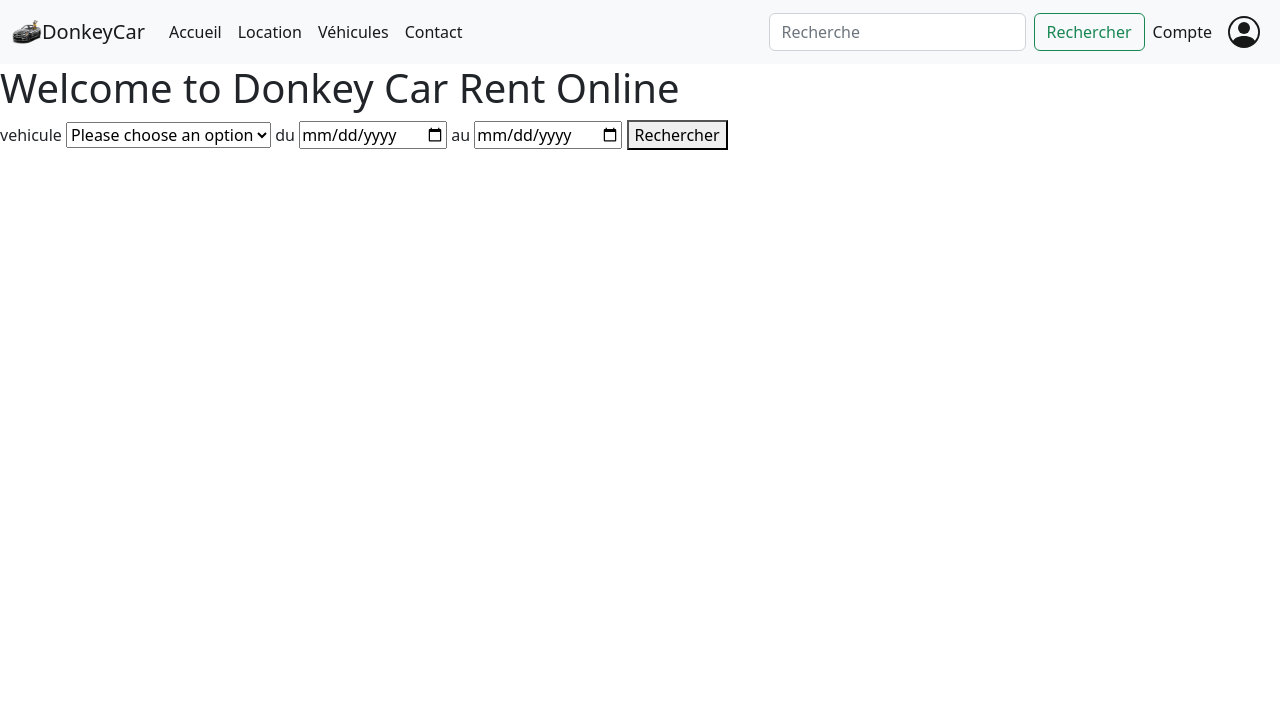
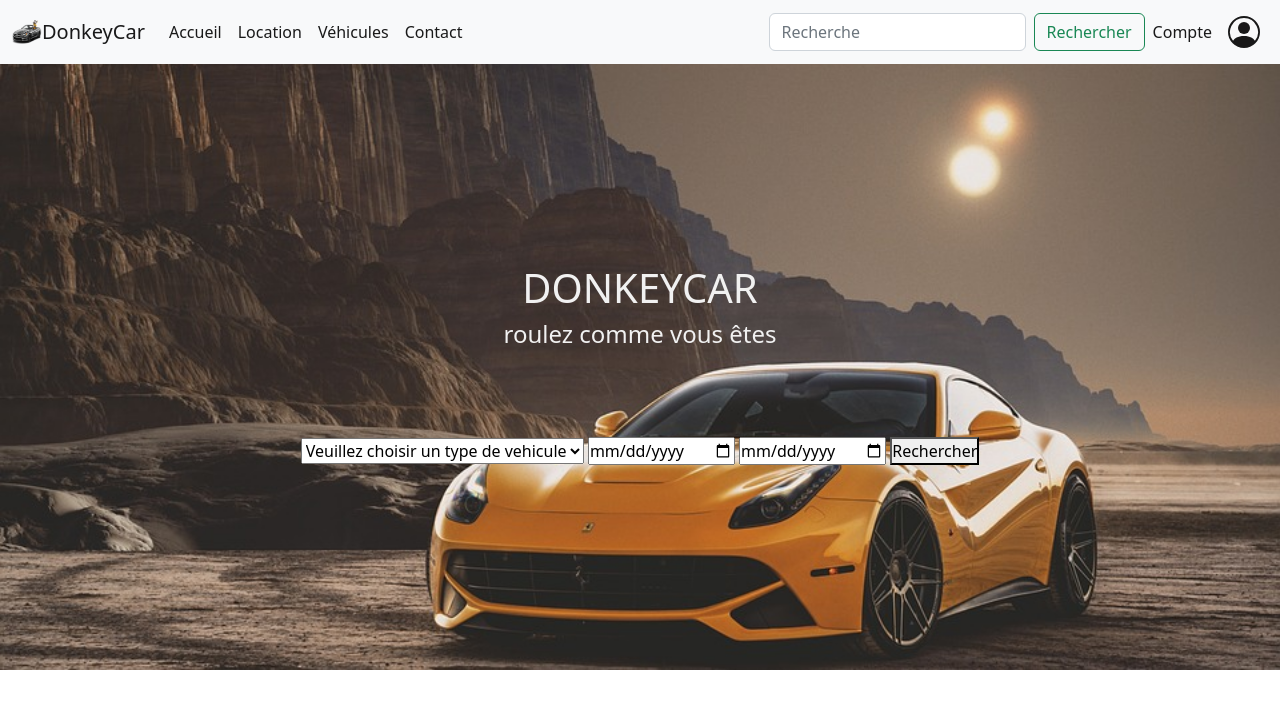
Before and after one commit to Peschard-Francois/DonkeyCar, a PHP site: page / in a window 1280 px wide. Shown: the top 709 px of the page. Run offline with PHP 8.4, Linux system fonts and the light colour scheme; data that the repository does not hold is empty.

Commit message:
update CSS + add some assets

```diff
--- a/database.php
+++ b/database.php
@@ -4,7 +4,7 @@
 
 function getPdo () : PDO
 {
-    $pdo = new PDO('mysql:host=localhost;dbname=bd_donkeycar;charset=utf8','root','2007Sql2022!',[
+    $pdo = new PDO('mysql:host=localhost;dbname=bd_donkeycar;charset=utf8','root','Bouyah1a93290',[
         PDO::ATTR_ERRMODE => PDO::ERRMODE_EXCEPTION,
         PDO::ATTR_DEFAULT_FETCH_MODE => PDO::FETCH_ASSOC
     ]);
--- a/index.php
+++ b/index.php
@@ -39,6 +39,7 @@ foreach ($dateReservation as $childArray)
     <meta charset="UTF-8">
     <meta http-equiv="X-UA-Compatible" content="IE=edge">
     <meta name="viewport" content="width=device-width, initial-scale=1.0">
+    <link rel="stylesheet" href="/src/css/style.css">
     <link rel="icon" href=DONcarkey.png" type="image/x-icon">
     <title>Donkey Car</title>
 </head>
@@ -47,19 +48,17 @@ foreach ($dateReservation as $childArray)
 </header>
 <body>
 
-    <h1>Welcome to Donkey Car Rent Online</h1>
-    <div>
+<h1><span>Donkey</span><span>Car</span></h1>
+    <h4><span>roulez </span><span>comme </span><span>vous </span><span>êtes</span></h4>
+    <div class= "researchZone">
         <form action="" method="POST">
-            <label>vehicule</label>
             <select name="type" id="typ">
-                <option value="">Please choose an option</option>
+                <option value="">Veuillez choisir un type de vehicule</option>
                 <?php foreach ($type as $types) : ?>
                     <option value="<?= $types['idtype'] ?>"><?= $types['nameType'] ?></option>
                 <?php endforeach ?>
             </select>
-            <label for="departure">du</label>
-            <input name="depart" id="departure" type="date">
-            <label for="arrival">au</label>
+            <input name="depart" id="departure" type="date" placeholder="du">
             <input name="arrive" id="arrival" type="date">
             <button type="submit">Rechercher</button>
 
@@ -69,24 +68,13 @@ foreach ($dateReservation as $childArray)
 
 
     <div  class="listeCars">
+        <?php foreach ($searchCar as $searchCars) : ?>
+            <div class="carContainer">
+                <img class="imgCars" src="<?= $searchCars['imgVehicle']?>" alt="Image du véhicule">
+                <div class="carInfo"><?= $searchCars['brandVehicle']?>  <?= $searchCars['modelsVehicle']?></div>
+            </div>
+        <?php endforeach ?>
+    </div>
 
-       <!-- --><?php /*var_dump($singleArray[0]);
-
-        */?>
-            <?php foreach ($searchCar as $searchCars) : ?>
-                     <?php foreach ($dateReservation as $dateReservations) : ?>
-                            <?php if ($departPost < $dateReservations['dateReservationDebut']  AND $departPost > $dateReservations['dateReservationFin'] AND $dateReservations['vehicle_idvehicle'] === $searchCars['idvehicle'] ) :?>
-                             <h3>Vehicule Libre</h3><?= $searchCars['idvehicle']?> <?= $searchCars['brandVehicle']?>
-
-
-                    <?php endif ?>
-                <?php endforeach ?>
-            <?php endforeach ?>
-
-
-
-
-    <?= $arrivePost?>
-    </div>
 </body>
 </html>
--- a/src/css/style.css
+++ b/src/css/style.css
@@ -8,9 +8,10 @@
 
 body {
   background : #333;
-  background: url(/DonkeyCar/voiture_luxe.jpg);
+  background: url(/car-3531147_960_720.jpg);
   background-size: cover;
-  background-position: center,  no-repeat;
+  background-position: center;
+  background-repeat: no-repeat;
   font-family: Arial, Helvetica, sans-serif;
 }
 
```
Also changed, not shown: car-3531147_960_720.jpg (added), coupe-1374448__340.webp (added), coupe-1374450__340.webp (added), porsche-1851246__340.jpg (added).
